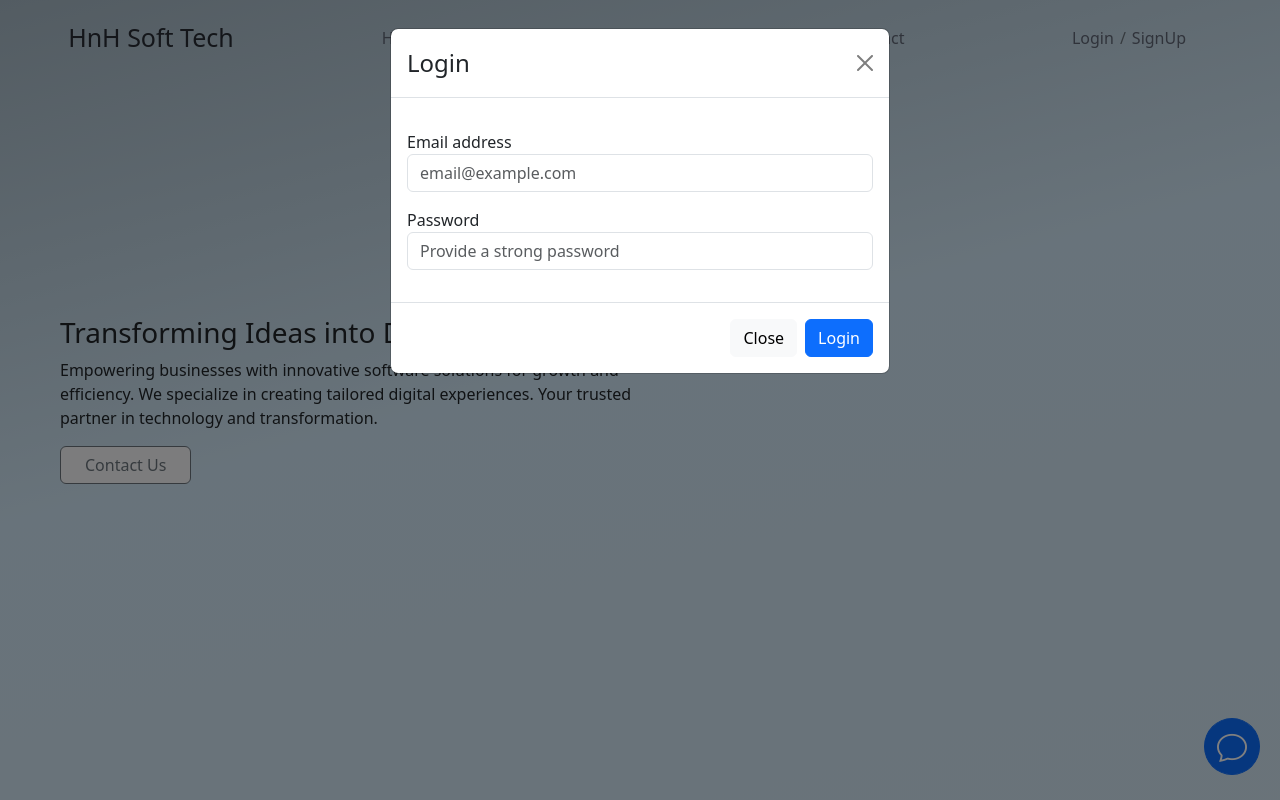
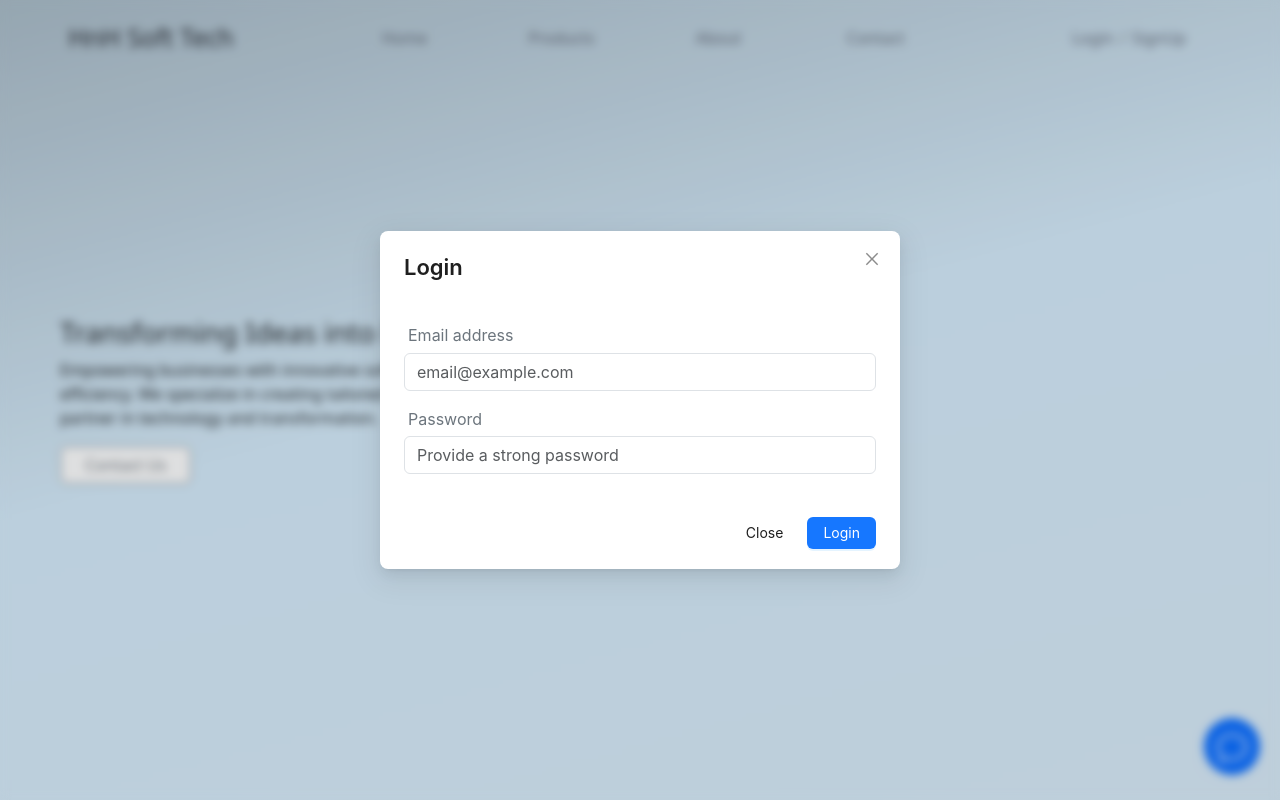
Before and after one commit to MAzeemSidd/hnh_test_react_app, a React (Create React App) app: page / in a window 1280 px wide. Both pictures are taken after a click on the button "Login". Shown: the top 800 px of the page. Built offline with nearby package versions, Linux system fonts and the light colour scheme.

Commit message:
Add Ant Desing Modal Library and use its Modal in LoginModal.js

```diff
--- a/package.json
+++ b/package.json
@@ -6,6 +6,7 @@
     "@testing-library/jest-dom": "^5.17.0",
     "@testing-library/react": "^13.4.0",
     "@testing-library/user-event": "^13.5.0",
+    "antd": "^5.21.3",
     "axios": "^1.7.7",
     "bootstrap": "^5.3.3",
     "bootstrap-icons": "^1.11.3",
--- a/src/App.js
+++ b/src/App.js
@@ -9,7 +9,7 @@ import { AuthProvider } from './context/LoginContext';
 
 function App() {
   const [showLoginModal, setShowLoginModal] = useState(false)
-  const [showSignupModal, setShowSignupModal] = useState(false);
+  const [showSignupModal, setShowSignupModal] = useState(false)
 
   return (
     <div className='App container-fluid bg-light'>
--- a/src/components/LoginModal.js
+++ b/src/components/LoginModal.js
@@ -1,9 +1,10 @@
 import axios from 'axios';
 import { Field, Formik, Form as FormikForm } from 'formik'
-import React, { useContext, useState } from 'react'
-import { Alert, Button, Modal } from 'react-bootstrap'
+import React, { useContext, useRef, useState } from 'react'
+import { Alert, Button } from 'react-bootstrap'
 import * as Yup from 'yup';
 import { AuthContext } from '../context/LoginContext';
+import { Button as Antd_Button, Modal, Alert as Antd_Alert } from 'antd';
 
 const loginSchema = Yup.object().shape({
   email: Yup.string().email('Invalid email').required('Enter email'),
@@ -15,9 +16,111 @@ const loginSchema = Yup.object().shape({
 const LoginModal = ({showLoginModal, handleLoginModalClose}) => {
   const auth = useContext(AuthContext)
   const [errorMsg, setErrorMsg] = useState('')
+  const formikRef = useRef()
+
+  const handleClose = () => {
+    setErrorMsg('')
+    formikRef.current?.resetForm()
+    handleLoginModalClose();
+  }
 
   return (<>
-    <Modal
+    <Formik
+      innerRef={formikRef}
+      initialValues={{
+        email: '',
+        password: ''
+      }}
+      validationSchema={loginSchema}
+      onSubmit={async (values, { resetForm }) => {
+        try {
+          if(errorMsg) setErrorMsg('')
+          const response = await axios.post('http://localhost:9000/users/login', values)
+          if(response?.status === 200){
+            auth.loginUser(response?.data)
+            console.log(response?.data)
+            handleLoginModalClose();
+            resetForm()
+          }
+        } catch (error) {
+          console.log('LoginModal - error -->', error)
+          if(error?.response) setErrorMsg(error?.response?.data)
+          else setErrorMsg('Network Error')
+        }
+      }}
+    >
+      {({ errors, touched, handleSubmit, isSubmitting }) => (
+      /* OnSubmit and onKeyDown is used here for the form submittion on
+      enter button, and that's why we don't need to pass handleSubmit()
+      function inside onOk prop of Antd Modal */
+      <FormikForm
+        onSubmit={handleSubmit}
+        onKeyDown={(e) => {
+          if (e.key === 'Enter') {
+            handleSubmit();
+          }
+        }}
+      >
+        <Modal
+          title={<text style={{fontSize: 22}}>Login</text>}
+          open={showLoginModal}
+          // onOk={handleSubmit}
+          onCancel={handleClose}
+          onClose={handleClose}
+          keyboard={true}
+          autoFocusButton='ok'
+          footer={
+            <>
+              <Antd_Button type='secondary' onClick={handleClose}>
+                Close
+              </Antd_Button>
+              <Antd_Button htmlType='submit' type="primary" loading={isSubmitting} onClick={handleSubmit}>
+                Login
+              </Antd_Button>
+            </>
+          }
+          styles={{
+            mask: { backdropFilter: 'blur(5px)', background: 'rgba(0,0,0,.1)' },
+            body: { padding: '15px 0' }
+          }}
+          destroyOnClose={true}
+          centered={true}
+        >
+            {
+              errorMsg && (
+                // <Alert variant='danger' className='py-2 m-0'>
+                //   <i style={{fontSize: 20}} class="bi bi-exclamation-triangle-fill text-danger me-2"></i>
+                //   <text className='text-danger ms-2'>{errorMsg}</text>
+                // </Alert>
+                <Antd_Alert
+                  type="error"
+                  message={
+                    <div className='mx-2 mt-0 mb-1'>
+                      <i style={{fontSize: 20}} class="bi bi-exclamation-triangle-fill text-danger me-2"></i>
+                      <text className='text-danger ms-2'>{errorMsg}</text>
+                    </div>
+                  }
+                />
+              )
+            }
+
+            <div className="form-group my-3">
+              <label for="email" className='mb-1 ms-1 text-secondary fs-6'>Email address</label>
+              <Field name="email" type='email' id='email' className='form-control' placeholder='email@example.com' />
+              {errors.email && touched.email ? <div className='text-danger'>{errors.email}</div> : null}
+            </div>
+
+            <div className="form-group my-3">
+              <label for="password" className='mb-1 ms-1 text-secondary fs-6'>Password</label>
+              <Field name="password" type='password' id='password' className='form-control' placeholder='Provide a strong password' />
+              {errors.password && touched.password ? <div className='text-danger'>{errors.password}</div> : null}
+            </div>
+
+        </Modal>
+      </FormikForm>
+      )}
+    </Formik>
+    {/* <Modal
       show={showLoginModal}
       onHide={()=> {
         setErrorMsg('')
@@ -91,7 +194,7 @@ const LoginModal = ({showLoginModal, handleLoginModalClose}) => {
           </FormikForm>
         )}
       </Formik>
-    </Modal>
+    </Modal> */}
   </>)
 }
 
```
Also changed, not shown: 1 other file (tests, documents, lock files or other folders).
